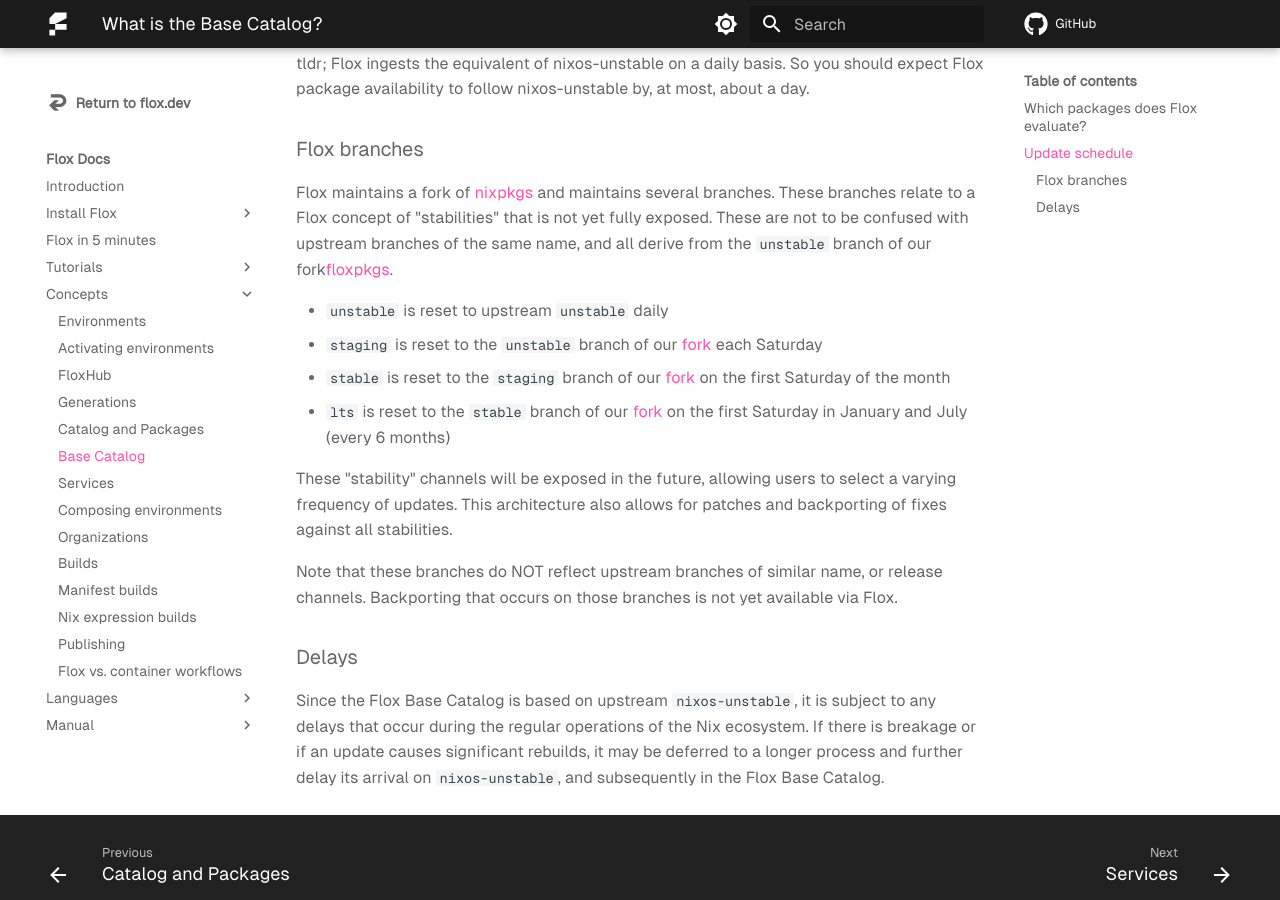
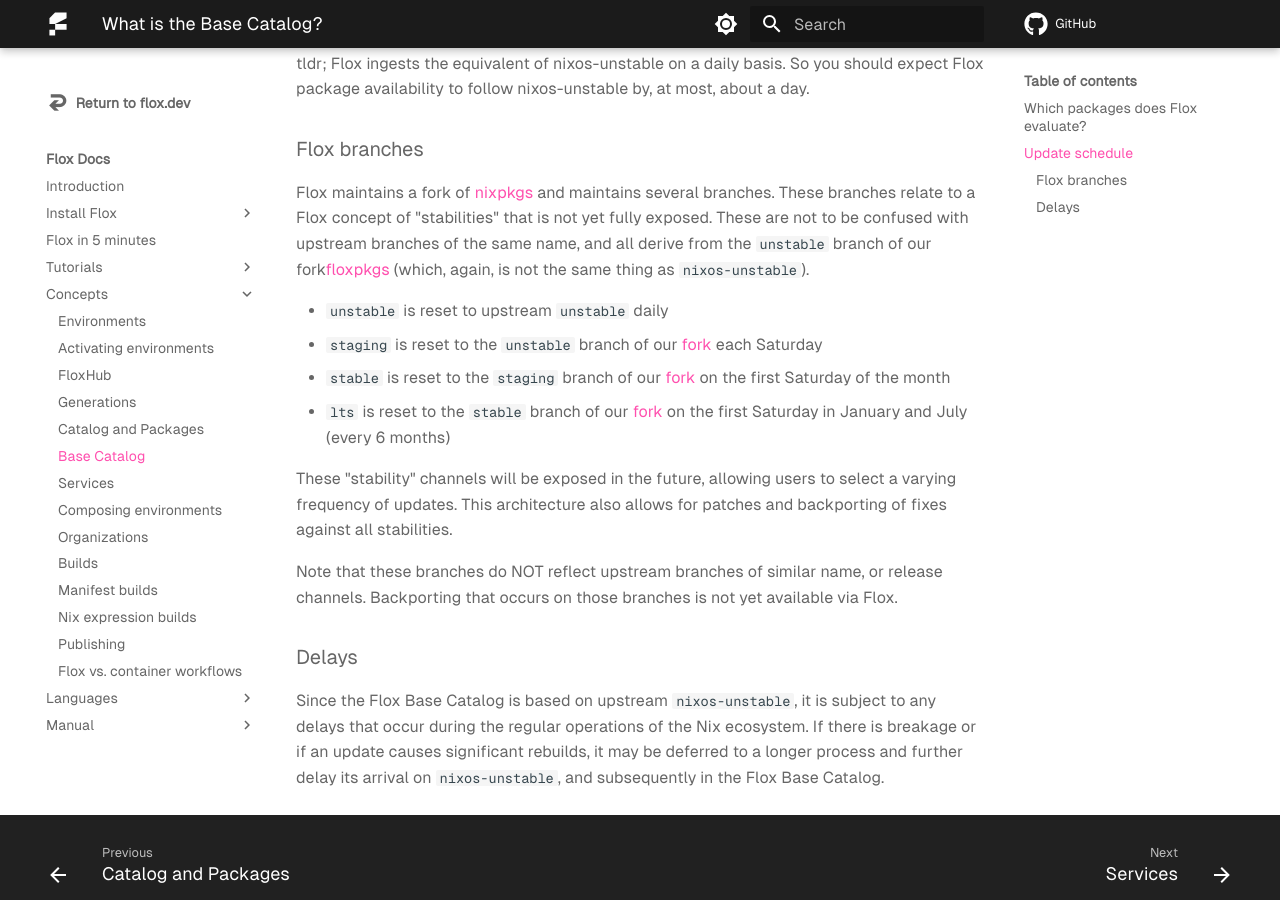
Before and after one commit to flox/floxdocs, an MkDocs documentation site: the page built from docs/concepts/base-catalog.md, in a window 1280 px wide and 900 px high, scrolled down 899 px. Built offline with MkDocs 1.6.1 and Material for MkDocs 9.7.7, drawn with Linux system fonts in a browser that asks for light colours; plug-ins that fetch from the network failed and are left out; comment, search, counter and statistics services are not loaded.

Commit message:
Apply suggestion from @zmitchell
Co-authored-by: Zach Mitchell <zmitchell@fastmail.com>

```diff
--- a/docs/concepts/base-catalog.md
+++ b/docs/concepts/base-catalog.md
@@ -44,7 +44,7 @@
 Flox maintains a fork of [nixpkgs][floxpkgs] and maintains several branches.
 These branches relate to a Flox concept of "stabilities" that is not yet fully
 exposed.  These are not to be confused with upstream branches of the
-same name, and all derive from the `unstable` branch of our fork[floxpkgs].
+same name, and all derive from the `unstable` branch of our fork[floxpkgs] (which, again, is not the same thing as `nixos-unstable`).
 
 - `unstable` is reset to upstream `unstable` daily
 - `staging` is reset to the `unstable` branch of our [fork][floxpkgs] each Saturday
```
